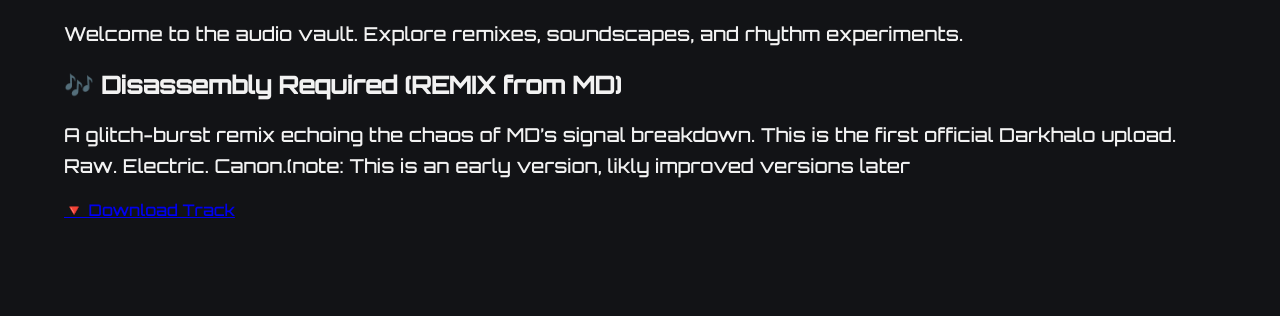
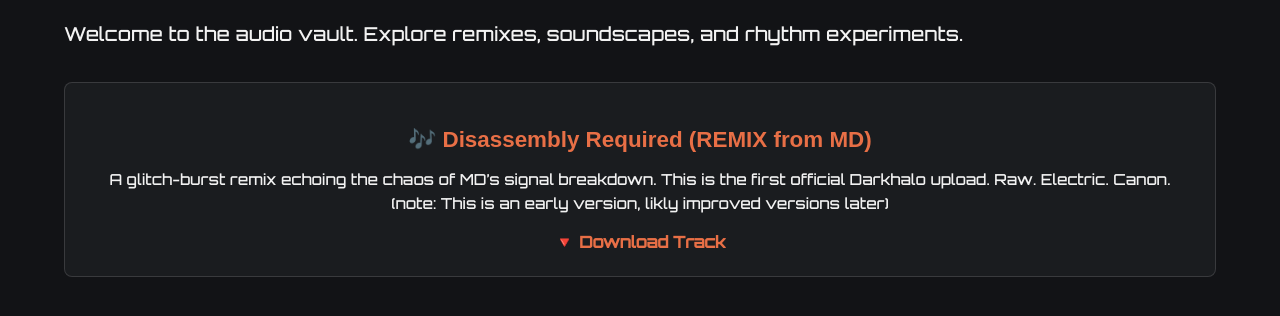
Before and after one commit to Dark-Halo-Studios/Dark-Halo-Studios.github.io, a plain HTML site: page music.html in a window 1280 px wide. Shown: the part 170-486 px from the top of the page. Drawn offline with Linux system fonts and the light colour scheme.

Commit message:
Update music.html

```diff
--- a/music.html
+++ b/music.html
@@ -72,6 +72,40 @@
       opacity: 0;
       animation: fadeIn 0.6s ease-in-out 3s forwards;
     }
+    .track-card {
+  background: #1a1c1f;
+  border: 1px solid #b4b4b433;
+  border-radius: 8px;
+  padding: 1.5rem;
+  margin: 2rem 0;
+  text-align: center;
+  animation: fadeIn 0.6s ease-in-out 3.4s forwards;
+  opacity: 0;
+}
+
+.track-card h2 {
+  font-family: 'Montserrat', sans-serif;
+  color: var(--rust);
+  font-size: 1.4rem;
+  margin-bottom: 0.5rem;
+  text-shadow: 0 0 8px var(--rust)33;
+}
+
+.track-card p {
+  color: var(--text);
+  font-size: 0.95rem;
+  margin-bottom: 1rem;
+}
+
+.track-card a {
+  font-weight: bold;
+  color: var(--rust);
+  text-decoration: none;
+}
+
+.track-card a:hover {
+  text-decoration: underline;
+}
   </style>
 </head>
 
@@ -81,7 +115,7 @@
     <p>Welcome to the audio vault. Explore remixes, soundscapes, and rhythm experiments.</p>
     <div class="track-card">
   <h2>🎶 Disassembly Required (REMIX from MD)</h2>
-  <p>A glitch-burst remix echoing the chaos of MD’s signal breakdown. This is the first official Darkhalo upload. Raw. Electric. Canon.(note: This is an early version, likly improved versions later </p>
+  <p>A glitch-burst remix echoing the chaos of MD’s signal breakdown. This is the first official Darkhalo upload. Raw. Electric. Canon. (note: This is an early version, likly improved versions later) </p>
   <a href="https://www.mediafire.com/file/a8dqiaj1qcrksf1/REMIX-Disassembly_Required_from_MD.mp3/file" target="_blank">
     🔻 Download Track
   </a>
```
